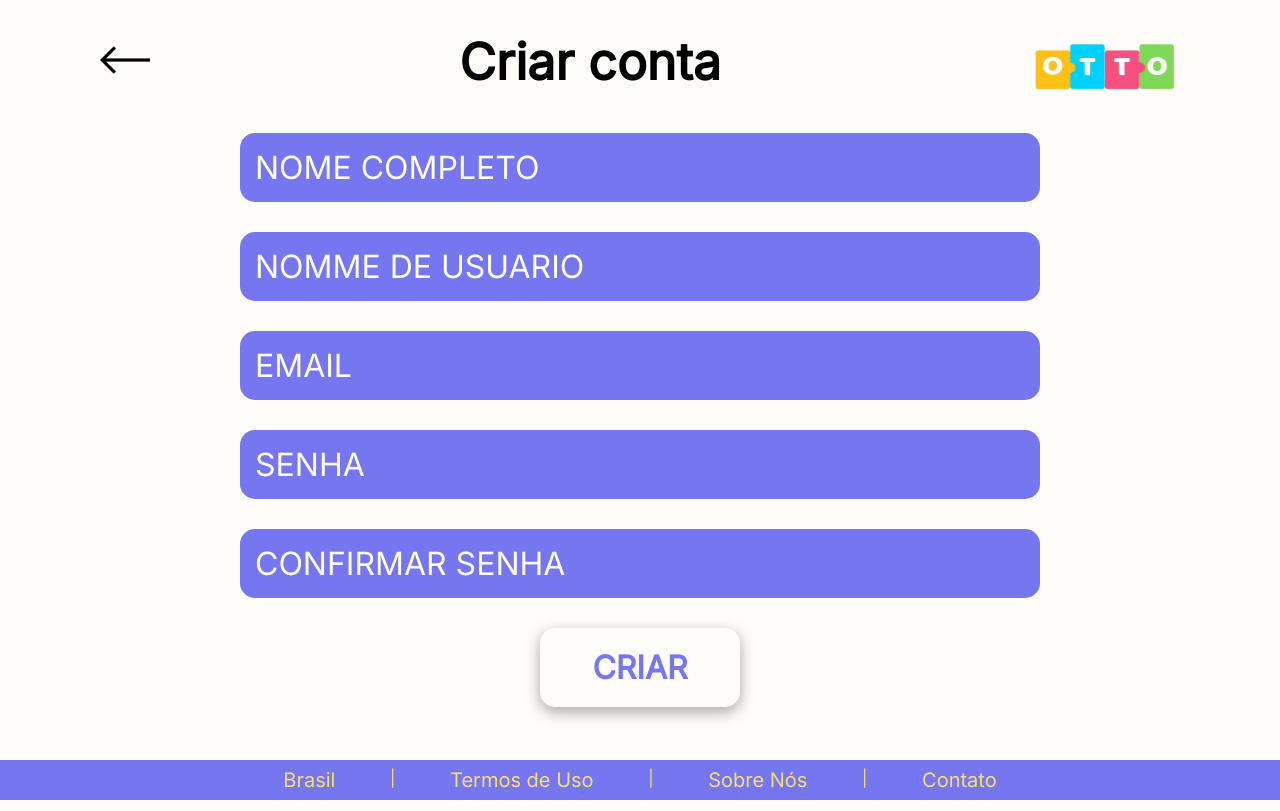
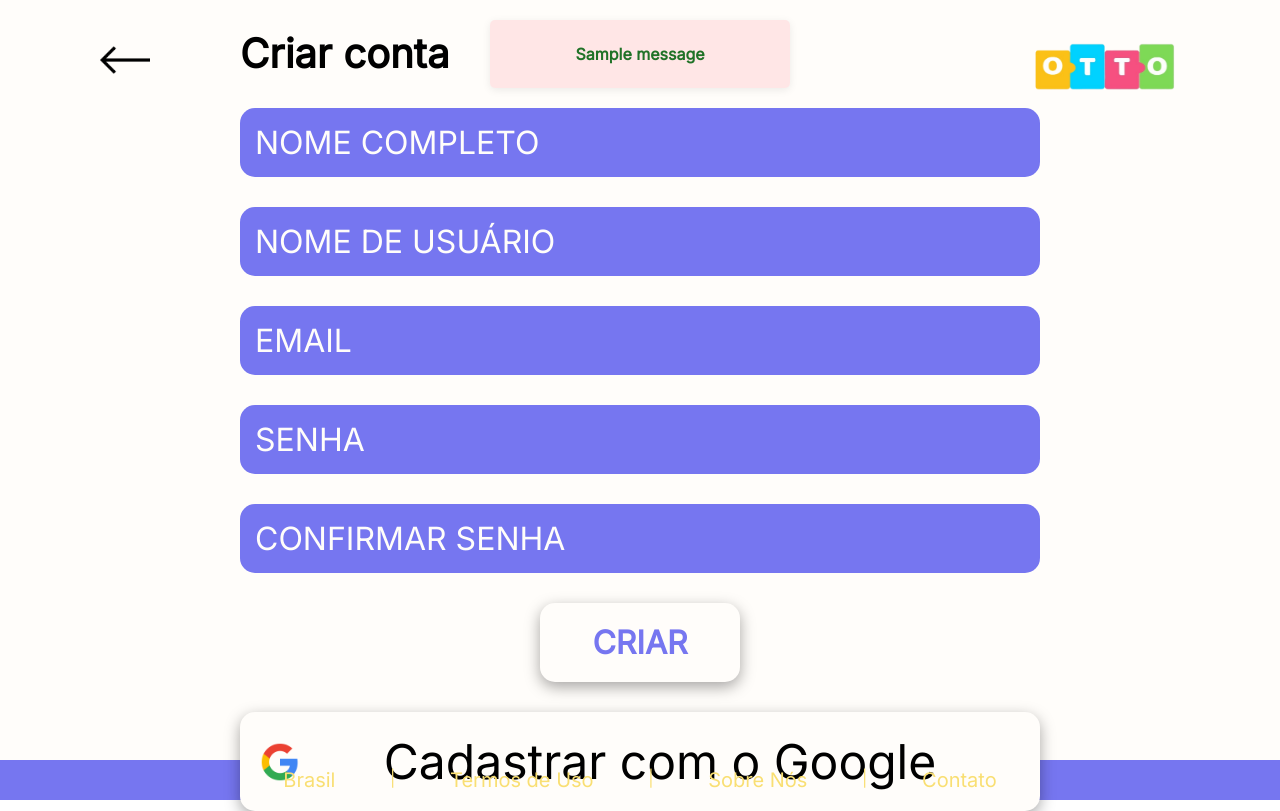
Before and after one commit to enzomobile/OTTO, a Django app: page /cadastro/ in a window 1280 px wide. Run offline with Django 5.2, Linux system fonts and the light colour scheme; tables that the repository leaves empty hold one stand-in row (values such as "Sample post"); one stand-in notice (Sample message) is shown.

Commit message:
Arrumei o Oauth2, cadastro e login. Alterei nomenclaturas de classes CSS. Ajustei o models.py e por fim melhorei o documentation.txt

```diff
--- a/appOTTO/static/appOTTO/CSS/cadastro.css
+++ b/appOTTO/static/appOTTO/CSS/cadastro.css
@@ -42,6 +42,8 @@
 /* header */
 
 header{
+    display: flex;
+    flex-direction: column;
     height: 85vh;
     width: 100%;
     display: flex;
@@ -49,13 +51,20 @@
     align-items: center;
 }
 
+h2{
+    font-size: 40px;
+}
+
 form{
     display: flex;
     flex-direction: column;
+    gap: 30px;
+}
+
+.container-button-cadastrar{
+    display: flex;
     justify-content: center;
     align-items: center;
-    gap: 30px;
-    padding: 10px;
 }
 
 input{
@@ -97,7 +106,7 @@
     align-items: center;
 }
 
-.rodapé{
+.rodape{
     display: flex;
     width: 60%;
     color: #F9DF73;
@@ -105,8 +114,66 @@
     justify-content: space-around;
 }
 
-.rodapé-info{
+.rodape-info{
     font-size: 20px;
     color: #F9DF73;
     list-style-type: none;
 }
+
+/* Cadastrar com o google */
+
+.google-button{
+    display: flex;
+    align-items: center;
+    text-align: center;
+    width: 800px;
+    font-size: 48px;
+    padding: 20px;
+    border: none;
+    border-radius: 15px;
+    background-color: #FFFDFA;
+    box-shadow: rgba(0, 0, 0, 0.35) 0px 5px 15px;
+}
+
+.img-google{
+    height: 40px;
+    width: 40px;
+}
+
+.text-google{
+    width: 100%;
+}
+
+/* Mensagens de erro e sucesso */
+
+.messages {
+    position: fixed;
+    top: 20px;
+    left: 50%;
+    transform: translateX(-50%);
+    background: #ffe6e6;
+    border-radius: 5px;
+    padding: 16px 32px;
+    margin: 0;
+    z-index: 1000;
+    list-style: none;
+    box-shadow: 0 2px 8px rgba(0,0,0,0.08);
+    min-width: 300px;
+    max-width: 90vw;
+    text-align: center;
+}
+
+.messages li {
+    margin: 0.5em 0;
+    font-weight: bold;
+}
+
+.success {
+    color: #207227;
+    border: #207227;
+}
+
+.error {
+    color: #b30000;
+    border: #b30000;
+}
--- a/appOTTO/templates/appOTTO/cadastro.html
+++ b/appOTTO/templates/appOTTO/cadastro.html
@@ -10,34 +10,50 @@
     <title>Cadastro</title>
 </head>
 <body>
+    {% if messages %}
+        <ul class="messages">
+            {% for message in messages %}
+                <li class="{{ message.tags }}">{{ message }}</li>
+            {% endfor %}
+        </ul>
+    {% endif %}
     <div class="container">
         <nav>
             <div class="voltar">
                 <a class="btn-voltar" data-url="{% url 'home' %}"><img src="{% static 'appOTTO/img/141987.png' %}" class="voltar-button"></a>
-                <h2>Criar conta</h2>
                 <a><img src="{% static 'appOTTO/img/OTTO.png' %}" class="voltar-OTTO"></a>
             </div>
         </nav>
         <header>
-            <form method="POST" action="{% url 'cadastro' %}" novalidate>
+            <form method="POST">
                 {% csrf_token %}
+                <h2>Criar conta</h2>
+
                 <input type="text" id="nome_completo" name="nome_completo" required maxlength="150" placeholder="NOME COMPLETO">
-                <input type="text" id="nome_usuario" name="nome_usuario" required maxlength="50" placeholder="NOMME DE USUARIO">
-                <input type="email" id="email" name="email" required maxlength="254" placeholder="EMAIL">
+                <input type="text" id="nome_usuario" name="nome_usuario" required maxlength="50" placeholder="NOME DE USUÁRIO">
+                <input type="email" id="email_usuario" name="email_usuario" required maxlength="254" placeholder="EMAIL">
                 <input type="password" id="senha" name="senha" required minlength="8" placeholder="SENHA">
                 <input type="password" id="confirmar_senha" name="confirmar_senha" required minlength="8" placeholder="CONFIRMAR SENHA">
-                <button class="button-logar" type="submit">CRIAR</button>
+                <div class="container-button-cadastrar">
+                    <button class="button-logar" type="submit">CRIAR</button>
+                </div>
+                <div class="google-btn-container">
+                    <button type="button" class="google-button" onclick="window.location.href='{% url 'social:begin' 'google-oauth2' %}'">
+                        <img src="{% static 'appOTTO/img/Google__G__logo.svg.png' %}" alt="Logo Google" class="img-google">
+                        <p class="text-google">Cadastrar com o Google</p>
+                    </button>
+                </div>
             </form>
         </header>
         <footer>
-            <ul class="rodapé">
-                <li class="rodapé-info">Brasil<a href=""></a></li>
+            <ul class="rodape">
+                <li class="rodape-info">Brasil<a href=""></a></li>
                 |
-                <li class="rodapé-info">Termos de Uso<a href=""></a></li>
+                <li class="rodape-info">Termos de Uso<a href=""></a></li>
                 |
-                <li class="rodapé-info">Sobre Nós<a href=""></a></li>
+                <li class="rodape-info">Sobre Nós<a href=""></a></li>
                 |
-                <li class="rodapé-info">Contato<a href=""></a></li>
+                <li class="rodape-info">Contato<a href=""></a></li>
             </ul>
         </footer>
     </div>
--- a/appOTTO/views.py
+++ b/appOTTO/views.py
@@ -3,7 +3,6 @@
 from django.contrib import messages
 from django.contrib.auth import authenticate, login as auth_login, logout as auth_logout
 from django.contrib.auth.decorators import login_required
-
 
 # Métodos Views.
 def home(request):
@@ -13,7 +12,7 @@
     if request.method == 'POST':
         nome_completo = request.POST.get('nome_completo')
         nome_usuario = request.POST.get('nome_usuario')
-        email = request.POST.get('email')
+        email = request.POST.get('email_usuario')
         senha = request.POST.get('senha')
         confirmar_senha = request.POST.get('confirmar_senha')
 
@@ -25,7 +24,7 @@
             messages.error(request, "As senhas não coincidem.")
             return redirect('cadastro')
 
-        if Usuario.objects.filter(email=email).exists():
+        if Usuario.objects.filter(email_usuario=email).exists():
             messages.error(request, "Usuário já cadastrado com este e-mail.")
             return redirect('cadastro')
 
@@ -34,9 +33,9 @@
             return redirect('cadastro')
 
         Usuario.objects.create_user(
+            email_usuario=email,
+            nome_usuario=nome_usuario,
             nome_completo=nome_completo,
-            nome_usuario=nome_usuario,
-            email=email,
             senha=senha
         )
 
@@ -49,16 +48,14 @@
     if request.method == 'POST':
         email = request.POST.get('email_usuario')
         senha = request.POST.get('senha_usuario')
-        print('Email:', email)
-        print('Senha:', senha)
 
         usuario = authenticate(request, username=email, password=senha)
-        print('Usuario:', usuario)
 
         if usuario is not None:
             auth_login(request, usuario)
             return redirect('dashboard')
         else:
+            messages.error(request, "Usuário ou senha inválidos.")
             return redirect('login')
 
     return render(request, 'appOTTO/login.html')
```
Also changed, not shown: appOTTO/models.py (+10 -8 lines), appOTTO/pipeline/social_auth_pipeline.py (+13 -2 lines), appOTTO/static/appOTTO/CSS/home.css (+8 -8 lines), appOTTO/static/appOTTO/CSS/login.css (+41 -5 lines), appOTTO/templates/appOTTO/home.html (+14 -14 lines), appOTTO/templates/appOTTO/login.html (+25 -21 lines), .github/workflows/django.yml (deleted).
